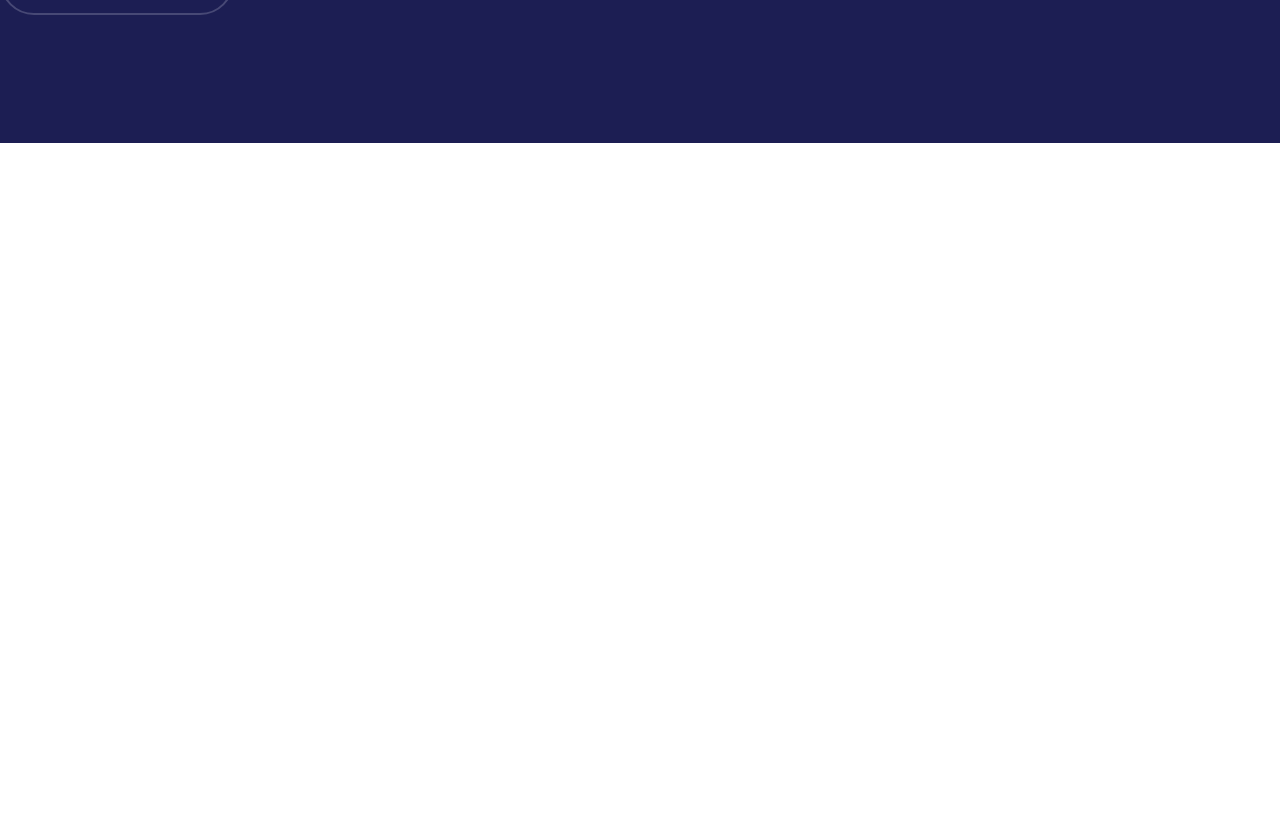
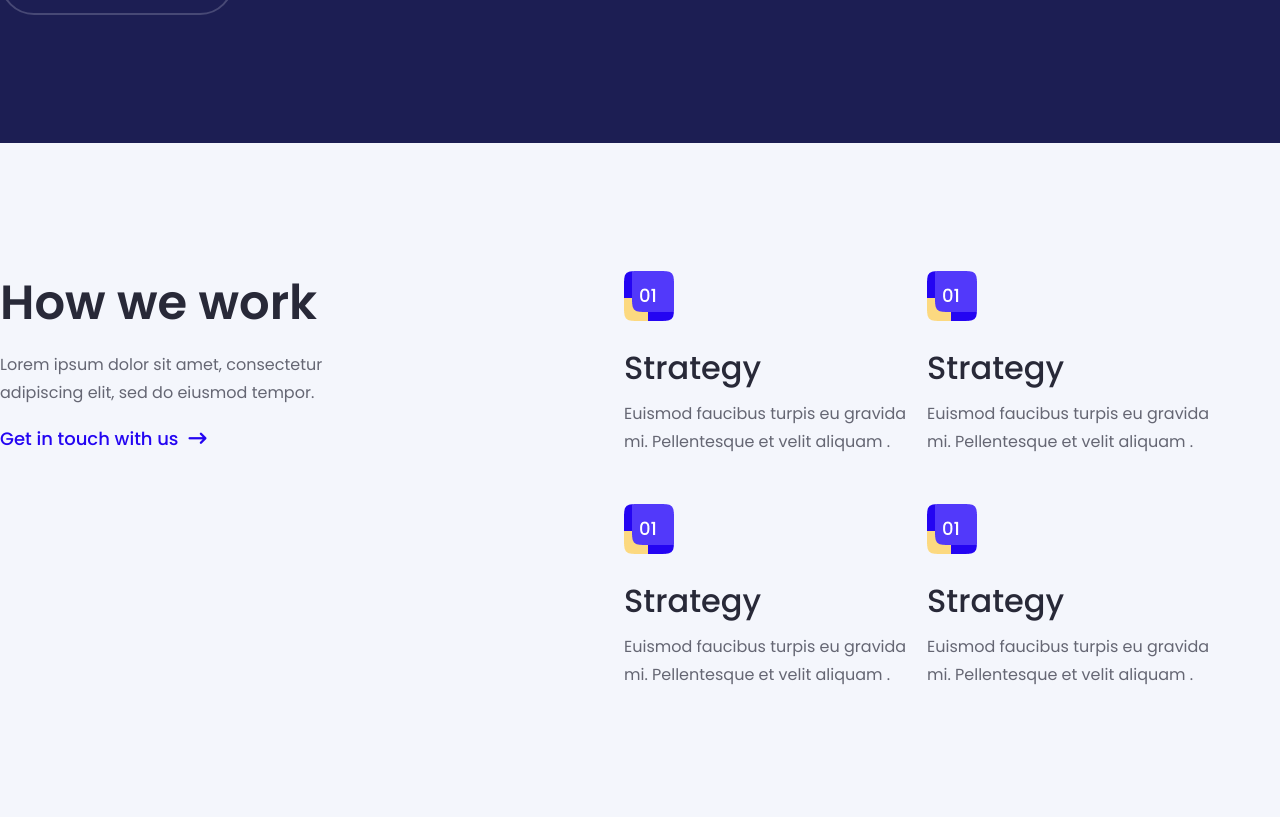
Before and after one commit to aminulwebdev/webflow_agency_p06_mern, a plain HTML site: page index.html in a window 1280 px wide. Shown: the part 621-1438 px from the top of the page. Before the commit the page ends 800 px from the top, so only its background shows below. Drawn offline with Linux system fonts and the light colour scheme.

Commit message:
Work part added

```diff
--- a/css/style.css
+++ b/css/style.css
@@ -3,6 +3,7 @@
     --primary_clr: #282938;
     --pera_clr: rgba(40, 41, 57, 0.7);
     --bg_clr: #1C1E53;
+    --section__bg: #F4F6FC;
 }
 
 /* =================================
@@ -58,6 +59,14 @@ p {
     font-style: normal;
     font-weight: 400;
     line-height: 28px;
+}
+
+.section__heading {
+    color: var(--primary_clr);
+    font-size: 48px;
+    font-style: normal;
+    font-weight: 600;
+    line-height: 64px;
 }
 
 /* =================================
@@ -142,11 +151,11 @@ p {
     column-gap: 60px;
 }
 
-.branner__content {
+.banner__content {
     width: 582px;
 }
 
-.branner__content h1 {
+.banner__content h1 {
     color: var(--white);
     font-size: 54px;
     font-style: normal;
@@ -157,6 +166,7 @@ p {
 .paragraph--alter {
     color: var(--white);
     width: 562px;
+    font-weight: 500px;
     padding: 24px 0 48px;
 }
 
@@ -206,6 +216,68 @@ p {
           Banner End Here
 ===================================== */
 
+/* =================================
+          Work Start Here
+===================================== */
+#work {
+    background-color: var(--section__bg);
+    padding: 128px 0;
+}
+
+.work__wrapper {
+    display: flex;
+    column-gap: 142px;
+}
+
+.work__content {
+    width: 405px;
+    display: flex;
+    flex-direction: column;
+    row-gap: 16px;
+}
+
+.work__content a {
+    color: #2405F2;
+    font-size: 18px;
+    font-style: normal;
+    font-weight: 500;
+    line-height: 32px;
+    /* 177.778% */
+}
+
+.work__content i {
+    margin-left: 10px;
+}
+
+.work__main {
+    width: 656px;
+    margin-left: 77px;
+    display: flex;
+    flex-wrap: wrap;
+    row-gap: 48px;
+}
+
+.work__item {
+    widows: 328px;
+}
+
+.work__item h3 {
+    color: var(--primary_clr);
+    font-size: 32px;
+    font-weight: 500;
+    line-height: 48px;
+    /* 150% */
+    padding: 16px 0 8px;
+}
+
+.work__item .paragraph {
+    width: 303px;
+}
+
+
+/* =================================
+          Work End Here
+===================================== */
 
 
 
@@ -251,9 +323,3 @@ p {
 /* =================================
           Navbar End Here
 ===================================== */
-/* =================================
-          Navbar Start Here
-===================================== */
-/* =================================
-          Navbar End Here
-===================================== */
--- a/index.html
+++ b/index.html
@@ -69,7 +69,7 @@
         <section id="banner">
             <div class="container">
                 <div class="banner__wrapper">
-                    <div class="branner__content">
+                    <div class="banner__content">
                         <h1>Building stellar websites for early startups</h1>
                         <p class="paragraph paragraph--alter">Lorem ipsum dolor sit amet, consectetur adipiscing elit,
                             sed do eiusmod tempor incididunt.
@@ -96,10 +96,64 @@
     ====================================== -->
     <main>
         <!-- =================================
-                Header Start Here
+                Work Start Here
     ====================================== -->
+        <section id="work">
+            <div class="container">
+                <div class="work__wrapper">
+                    <div class="work__content">
+                        <h2 class="section__heading">How we work</h2>
+                        <p class="paragraph">Lorem ipsum dolor sit amet, consectetur adipiscing elit, sed do eiusmod
+                            tempor.</p>
+                        <a href="#">Get in touch with us<i class="fa-solid fa-arrow-right-long"></i></a>
+                    </div>
+                    <div class="work__main">
+                        <div class="work__item">
+                            <div class="work__img">
+                                <picture>
+                                    <img src="./images/work_img.png" alt="">
+                                </picture>
+                            </div>
+                            <h3>Strategy</h3>
+                            <p class="paragraph">Euismod faucibus turpis eu gravida mi. Pellentesque et velit aliquam .
+                            </p>
+                        </div>
+                        <div class="work__item">
+                            <div class="work__img">
+                                <picture>
+                                    <img src="./images/work_img.png" alt="">
+                                </picture>
+                            </div>
+                            <h3>Strategy</h3>
+                            <p class="paragraph">Euismod faucibus turpis eu gravida mi. Pellentesque et velit aliquam .
+                            </p>
+                        </div>
+                        <div class="work__item">
+                            <div class="work__img">
+                                <picture>
+                                    <img src="./images/work_img.png" alt="">
+                                </picture>
+                            </div>
+                            <h3>Strategy</h3>
+                            <p class="paragraph">Euismod faucibus turpis eu gravida mi. Pellentesque et velit aliquam .
+                            </p>
+                        </div>
+                        <div class="work__item">
+                            <div class="work__img">
+                                <picture>
+                                    <img src="./images/work_img.png" alt="">
+                                </picture>
+                            </div>
+                            <h3>Strategy</h3>
+                            <p class="paragraph">Euismod faucibus turpis eu gravida mi. Pellentesque et velit aliquam .
+                            </p>
+                        </div>
+                    </div>
+                </div>
+            </div>
+        </section>
         <!-- =================================
-                Header End Here
+                Work End Here
     ====================================== -->
 
 
```
Also changed, not shown: images/work_img.png (added).
